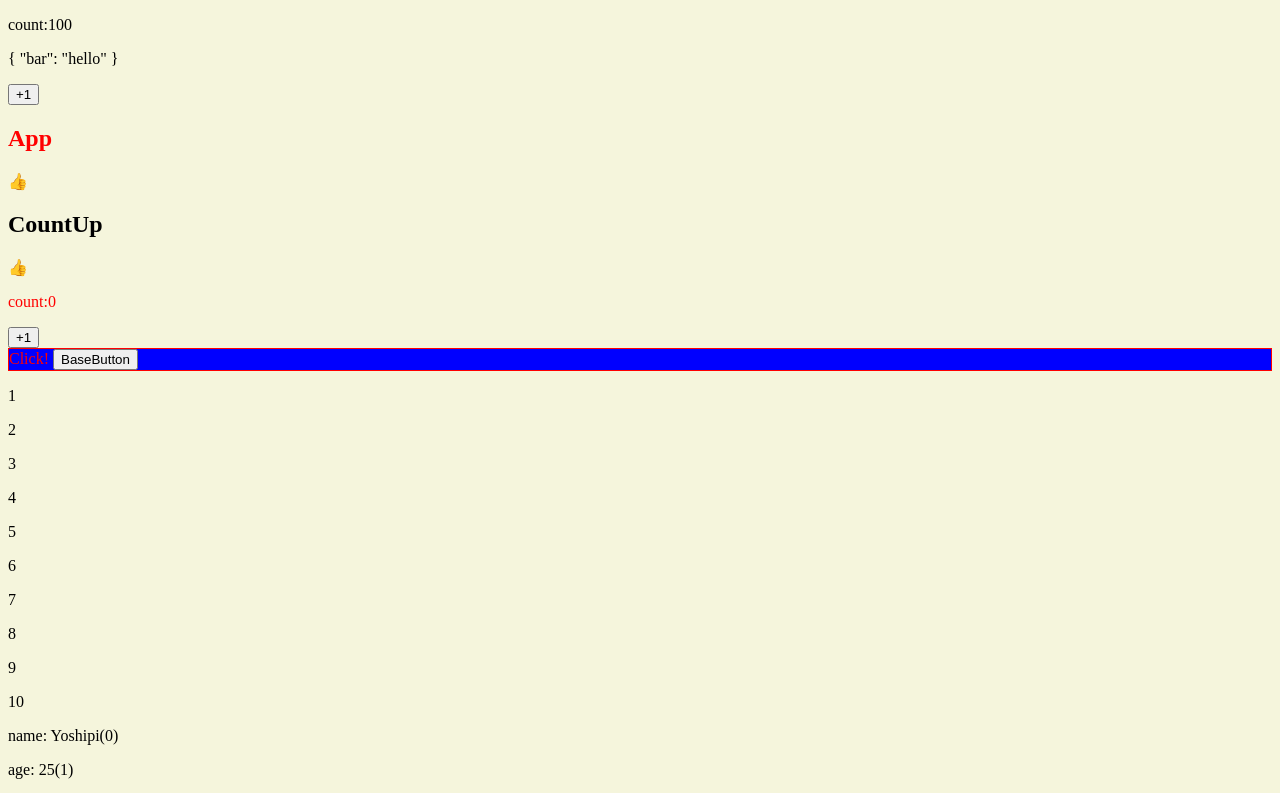
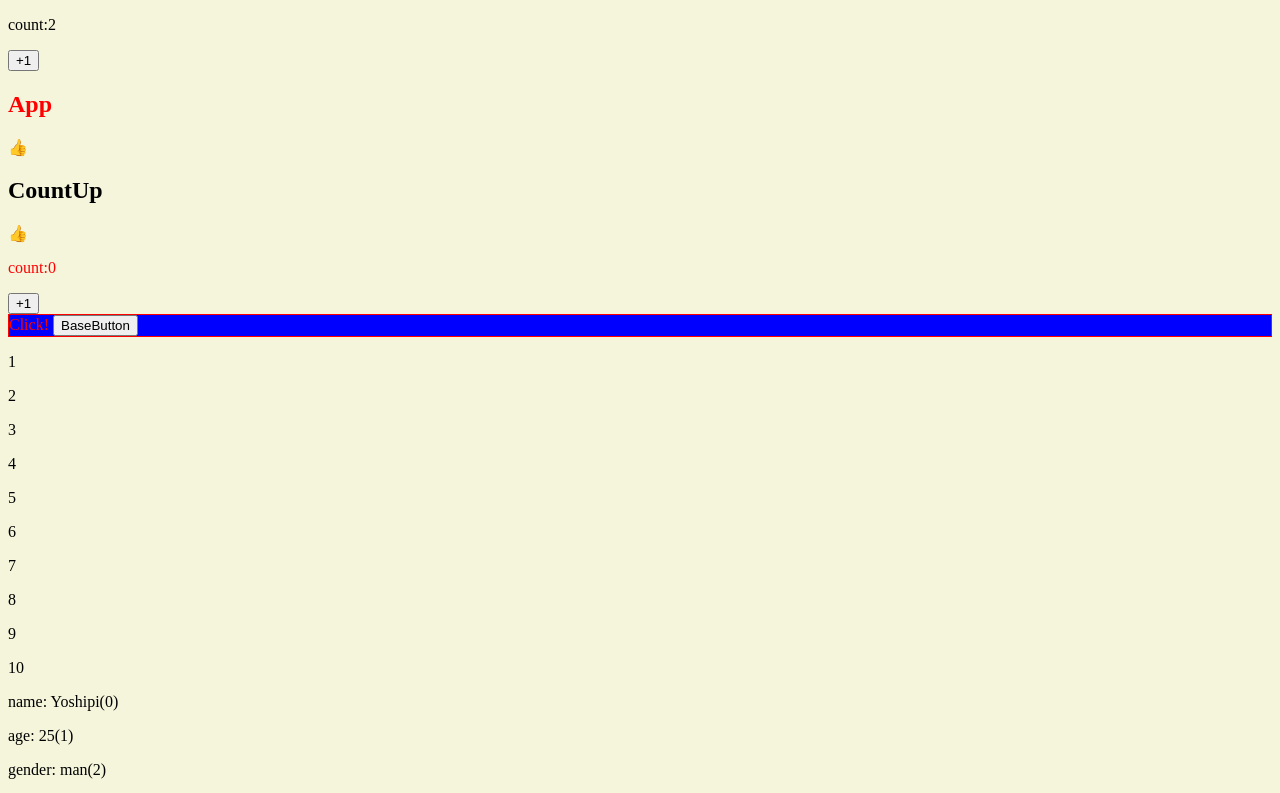
Before and after one commit to reo0306/vue-practise, a Vue app in the folder vue-lesson/: page / in a window 1280 px wide. Shown: the top 793 px of the page. Built offline with nearby package versions, Linux system fonts and the light colour scheme; the HTML template or start-up script is replaced by a standard one.

Commit message:
update props

```diff
--- a/vue-lesson/src/App.vue
+++ b/vue-lesson/src/App.vue
@@ -129,7 +129,7 @@ const user = ref({
 
 <template>
   <!-- Props -->
-  <ShowCount :foo="undefined" bar="hello" />
+  <ShowCount :foo="count" bar="hello" />
   <button @click="count++">+1</button>
 
   <h2 class="red">App</h2>
--- a/vue-lesson/src/components/ShowCount.vue
+++ b/vue-lesson/src/components/ShowCount.vue
@@ -1,18 +1,15 @@
 <script setup lang="ts">
-import { watchEffect } from 'vue';
-
-const { foo } = defineProps({
+defineProps({
   foo: {
     type: Number,
-    default: 100
+    required: true,
+    validator(value) {
+      return value === 0 || value === 1;
+    }
   },
-});
-watchEffect(() => {
-  console.log(foo);
 });
 </script>
 
 <template>
   <p>count:{{ foo }}</p>
-  <p>{{ $attrs }}</p>
 </template>
```
